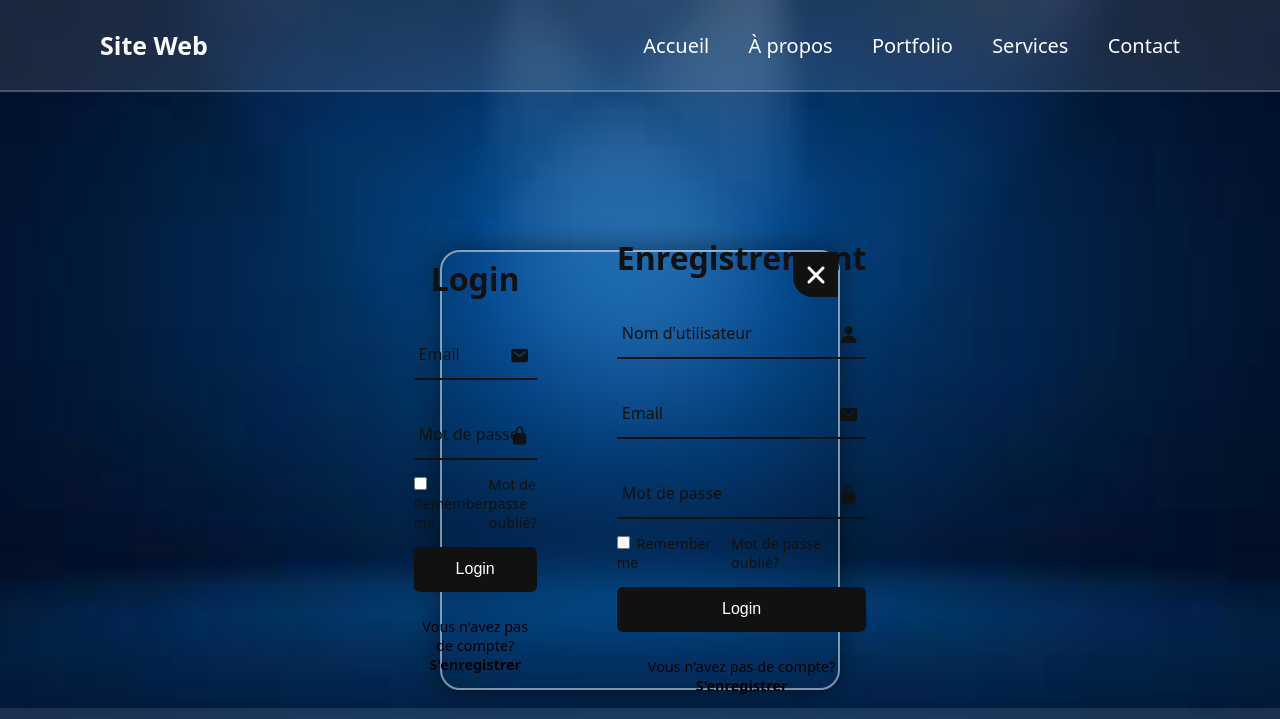
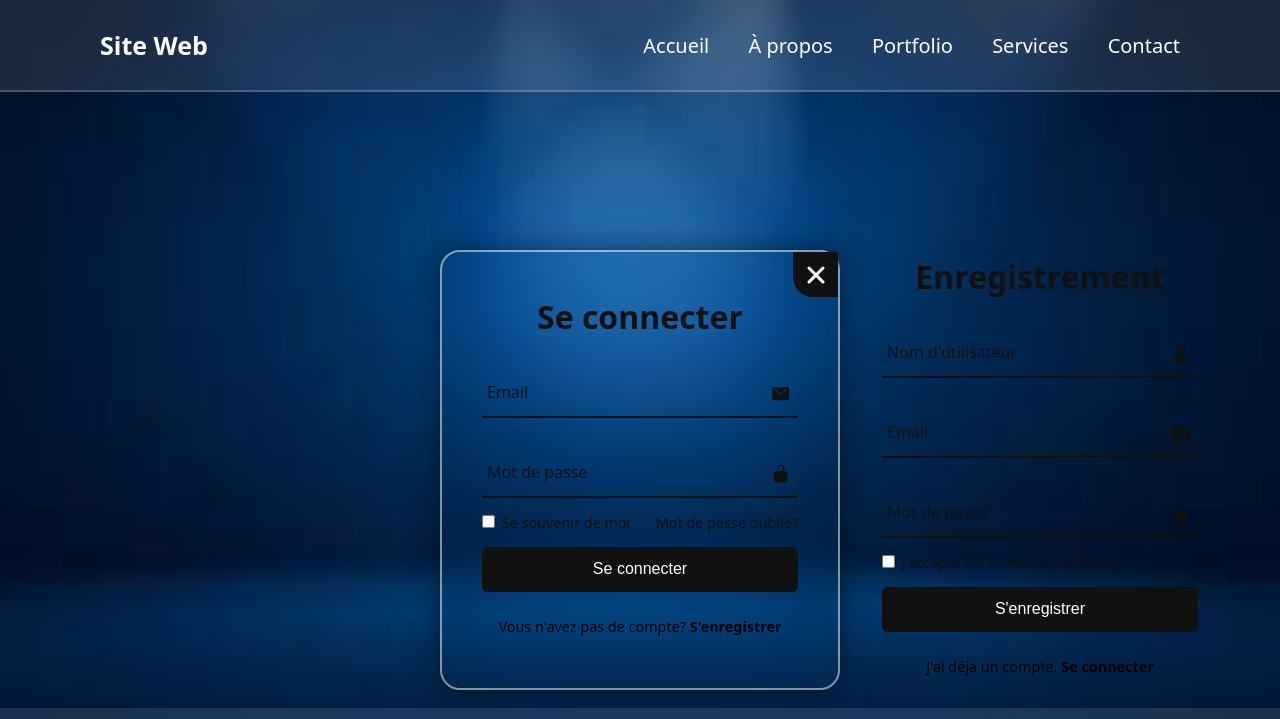
Before and after one commit to RandryStephan0410/github_tes, a plain HTML site: page index.html in a window 1280 px wide. Shown: the top 719 px of the page. Drawn offline with nearby package versions, Linux system fonts and the light colour scheme.

Commit message:
Anim JS sisa

```diff
--- a/index.html
+++ b/index.html
@@ -11,9 +11,7 @@
     <link rel='stylesheet' href='style.css'>
 </head>
 <body>
-    <!--<div class="Animation" id="Animation">
-        <div class="backgroundAdmin"></div>
-    </div>-->
+
     <header class="header">
         <a href="#" class="logo">Site Web</a>
         <nav class="navbar">
@@ -32,7 +30,7 @@
         </span>
 
         <div class="form-box login">
-            <h2>Login</h2>
+            <h2>Se connecter</h2>
             <form action="#">
                 <div class="input-box">
                     <span class="icon"><ion-icon name="mail"></ion-icon></span>
@@ -46,10 +44,10 @@
                 </div>
                 <div class="remember-forget">
                     <label><input type="checkbox">
-                    Remember me</label>
+                    Se souvenir de moi</label>
                     <a href="#">Mot de passe oublié?</a>
                 </div>
-                <button type="submit" class="btn">Login</button>
+                <button type="submit" class="btn">Se connecter</button>
                 <div class="login-register">
                     <p>Vous n'avez pas de compte? <a href="#" class="register-link">S'enregistrer</a></p>
                 </div>
@@ -76,12 +74,11 @@
                 </div>
                 <div class="remember-forget">
                     <label><input type="checkbox">
-                    Remember me</label>
-                    <a href="#">Mot de passe oublié?</a>
+                    J'accepte les termes et condition</label>
                 </div>
-                <button type="submit" class="btn">Login</button>
+                <button type="submit" class="btn">S'enregistrer</button>
                 <div class="login-register">
-                    <p>Vous n'avez pas de compte? <a href="#" class="register-link">S'enregistrer</a></p>
+                    <p>J'ai déja un compte. <a href="#" class="login-link">Se connecter</a></p>
                 </div>
             </form>
         </div>
--- a/main.js
+++ /dev/null
@@ -1,11 +0,0 @@
-const Animation = document.getElementById
-('Animation');
-
-const numberOfColorBoxes = 400;
-
-for (let i = 0; i < numberOfColorBoxes; i++) {
-    const colorBox = document.createElement
-    ('div');
-    colorBox.classList.add('colorBox');
-    Animation.append(colorBox)
-}
--- a/style.css
+++ b/style.css
@@ -18,54 +18,6 @@ body{
     background-color: var(--i);
     color: #000;
 }
-
-/*.Animation{
-    position: absolute;
-    top: 0;
-    left: 0;
-    width: 100%;
-    height: 100vh;
-    display: grid;
-    grid-template-columns: repeat(20,1fr);
-    grid-template-rows: repeat(20,1fr);
-    background: #1d1d1d;
-    filter: saturate(2);
-    overflow: hidden;
-}
-
-.colorBox{
-    z-index: 2;
-    filter: brightness(1.1);
-    transition: 2s ease;
-    position: relative;
-    margin: 2px;
-    background: #1d1d1d;
-}
-
-.colorBox:hover{
-    background: #00bfff;
-    transition-duration: 0s;
-}
-
-.backgroundAdmin{
-    position: absolute;
-    top: 0;
-    left: 0;
-    width: 100%;
-    height: 60px;
-    background: #00bfff;
-    filter: blur(60px);
-    animation: animBack 6s linear infinite;
-}
-
-@keyframes animBack{
-    0%{
-        top: -60px;
-    }
-    100%{
-        top: 120%;
-    }
-}*/
 
 .header{
     position: fixed;
@@ -245,6 +197,15 @@ body{
     padding: 40px;
 }
 
+.wrapper .form-box.login{
+    /*display: none;*/
+}
+
+.wrapper .form-box.register{
+    position: absolute;
+    transform: translateX(400px);
+}
+
 .wrapper .icon-close{
     position: absolute;
     top: 0;
```
